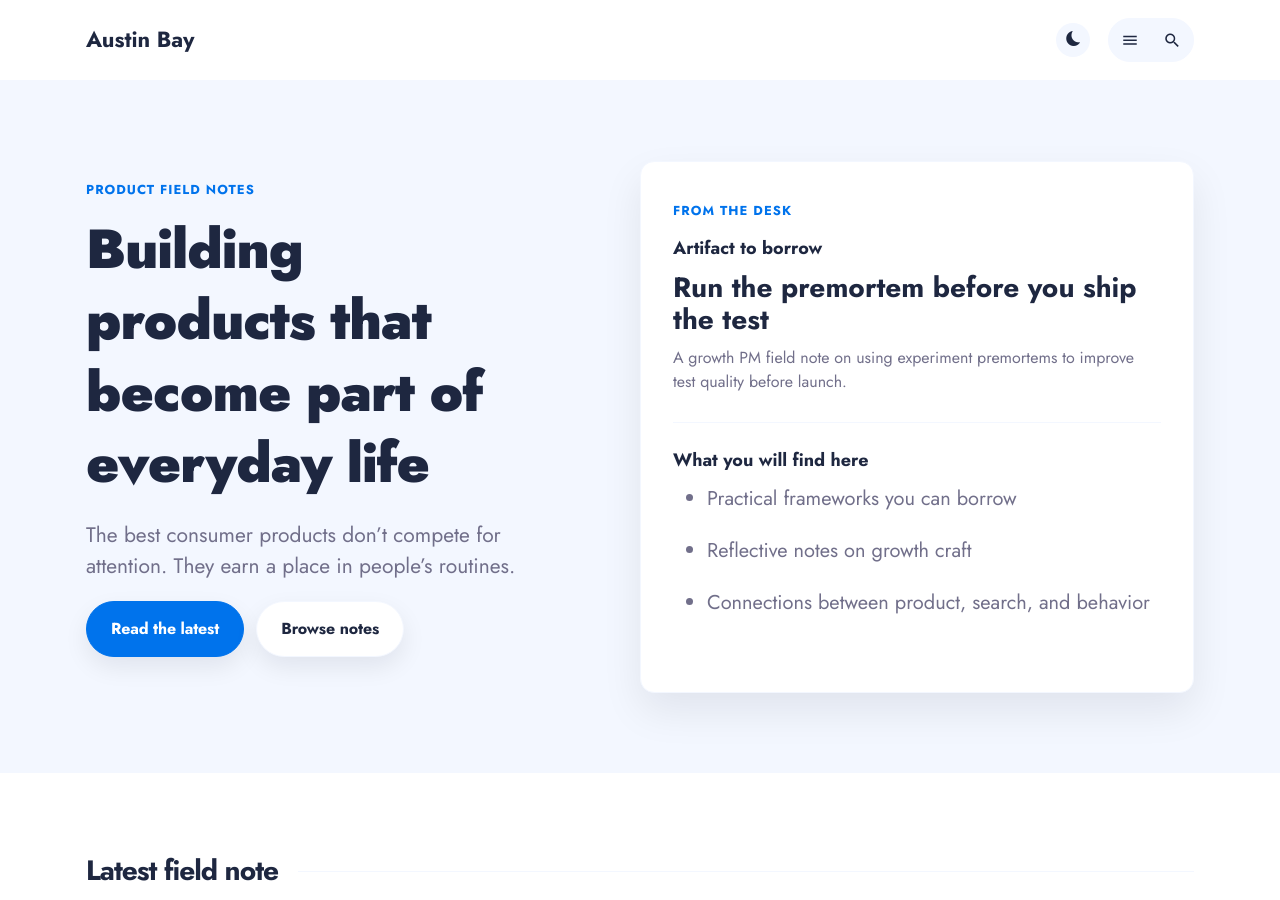
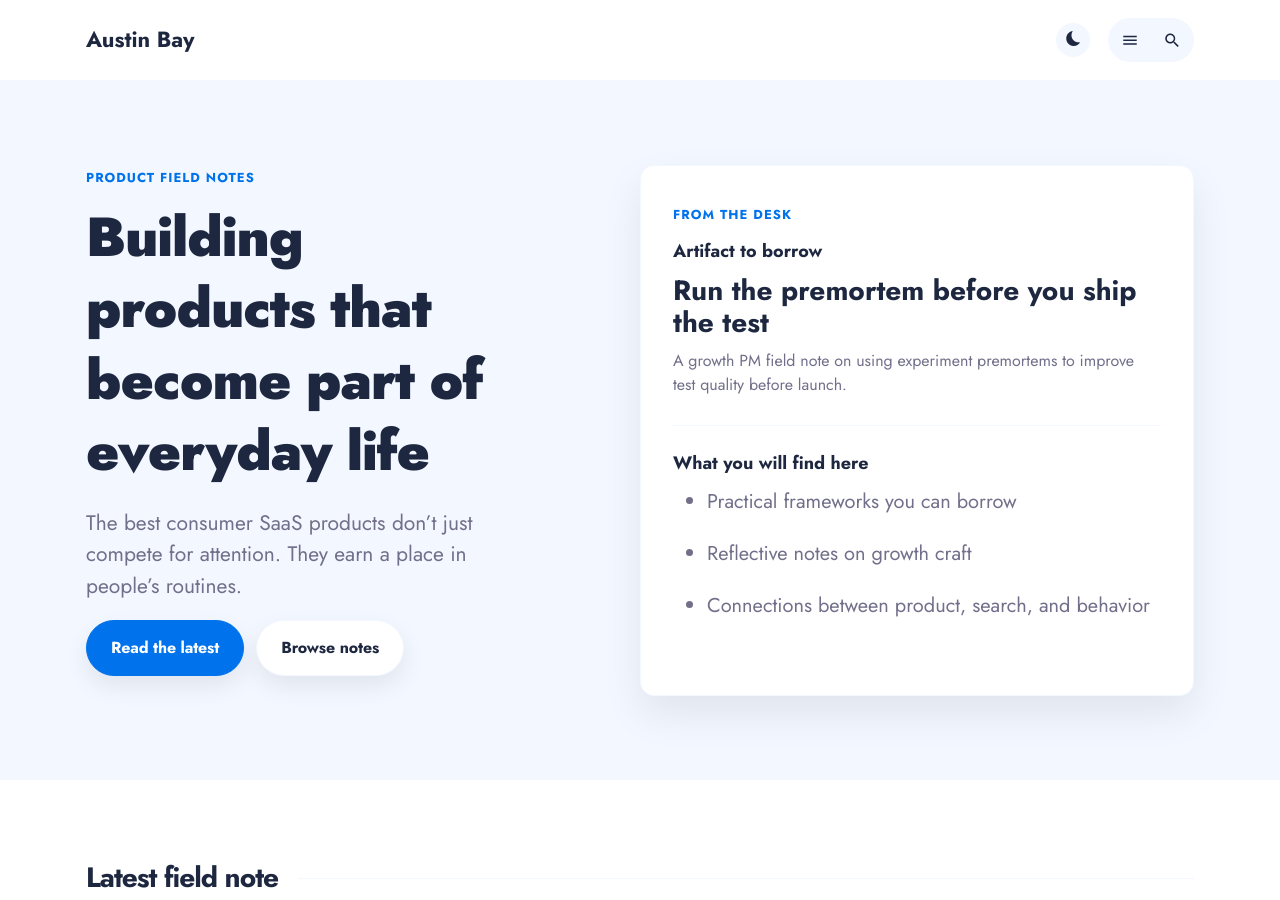
Before and after one commit to austinjbay/austinjbay.github.io, a Jekyll site: the page built from index.md, in a window 1280 px wide and 900 px high. Built offline with Jekyll 4.4.1, drawn with Linux system fonts in a browser that asks for light colours; nearby versions of some CDN libraries.

Commit message:
Update _config.yml

```diff
--- a/_config.yml
+++ b/_config.yml
@@ -13,7 +13,7 @@ author:
 
 hero:
   hero__title: Building products that become part of everyday life
-  hero__description: "The best consumer products don't compete for attention.
+  hero__description: "The best consumer SaaS products don't just compete for attention.
 They earn a place in people's routines."
 
 social:
```
